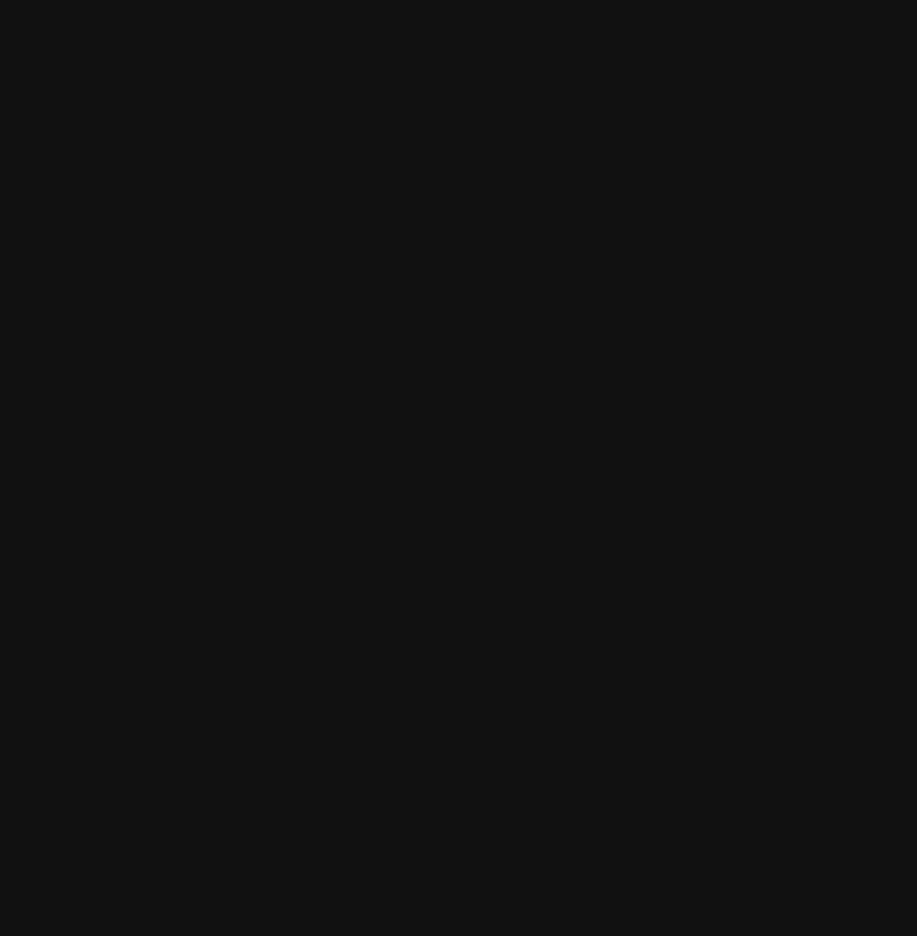
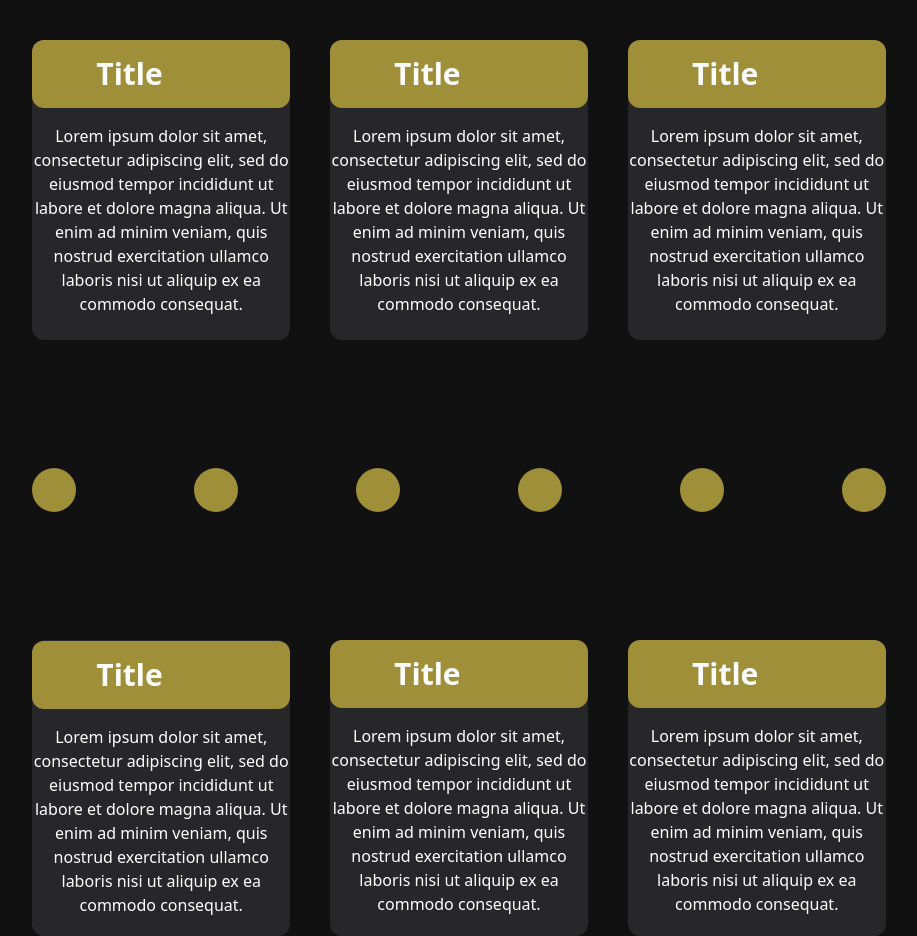
Before and after one commit to Rocklobster84/steph-codes-temp, a Next.js app: page / in a window 1280 px wide. Shown: the part 1960-2896 px from the top of the page, without its empty margins (181-1098 px from the left). Before the commit the page ends 1470 px from the top, so only its background shows below. Built offline with nearby package versions, Linux system fonts and the light colour scheme.

Commit message:
Created initial version of Experience component

```diff
--- a/app/page.tsx
+++ b/app/page.tsx
@@ -1,10 +1,11 @@
-import { Hero, MyWork } from "@/components"
+import { Hero, MyWork, Experience } from "@/components"
 
 export default function Home() {
   return (
     <main className="overflow-hidden">
       <Hero />
       <MyWork />
+      <Experience />
     </main>
   );
 }
--- /dev/null
+++ b/components/Experience.tsx
@@ -0,0 +1,108 @@
+"use client";
+import * as React from "react";
+
+function Experience() {
+  return (
+     <div className="flex flex-col mx-auto max-w-3/4 sm:max-w-3/4 md:max-w-3/4 lg:max-w-2/3">
+      <div className="shrink-0 self-end max-w-full h-0 border-white border-solid border-[1px] w-full sm:px" />
+      <div className="flex flex-nowrap gap-5 justify-between w-full max-md:max-w-full">
+        <div className="flex flex-col max-md:max-w-full">
+          <div className="flex gap-5 justify-between max-w-full w-[80px] md:w-[137px]">
+            <div className="shrink-0 border-white bg-white border-solid border-[1px] h-[100px] md:h-[168px] w-[1px]" />
+            <div className="shrink-0 border-white bg-white border-solid border-[1px] h-[100px] md:h-[168px] w-[1px]" />
+          </div>
+          <div className="flex flex-col self-end w-full max-w-[1325px] max-md:max-w-full">
+            <div className="titles self-start text-4xl font-bold text-white md:max-w-full md:text-6xl mt-10 uppercase">
+              Experience
+            </div>
+            <div className="self-start mt-3 text-2xl text-white md:max-w-full md:text-4xl uppercase">
+              TODO: SUBTITLE
+            </div>
+          <div className="flex flex-wrap gap-10 mt-32 w-full text-white max-w-[1319px] max-md:mt-10 max-md:max-w-full">
+            <div className="flex-1 pb-4 rounded-xl bg-zinc-800">
+              <div className="px-16 py-4 text-3xl font-bold whitespace-nowrap bg-accent rounded-xl max-md:px-5">
+                Title
+              </div>
+              <div className="mt-4 text-base font-extralight text-center">
+                Lorem ipsum dolor sit amet, consectetur adipiscing elit, sed do
+                eiusmod tempor incididunt ut labore et dolore magna aliqua. Ut
+                enim ad minim veniam, quis nostrud exercitation ullamco laboris
+                nisi ut aliquip ex ea commodo consequat.
+              </div>
+            </div>
+            <div className="flex-1 pb-6 rounded-xl bg-zinc-800">
+              <div className="z-10 px-16 py-4 mt-0 text-3xl font-bold whitespace-nowrap bg-accent rounded-xl max-md:px-5">
+                Title
+              </div>
+              <div className="mt-4 text-base font-extralight text-center">
+                Lorem ipsum dolor sit amet, consectetur adipiscing elit, sed do
+                eiusmod tempor incididunt ut labore et dolore magna aliqua. Ut
+                enim ad minim veniam, quis nostrud exercitation ullamco laboris
+                nisi ut aliquip ex ea commodo consequat.
+              </div>
+            </div>
+            <div className="flex-1 pb-4 rounded-xl bg-zinc-800">
+              <div className="px-16 py-4 text-3xl font-bold whitespace-nowrap bg-accent rounded-xl max-md:px-5">
+                Title
+              </div>
+              <div className="mt-4 text-base font-extralight text-center">
+                Lorem ipsum dolor sit amet, consectetur adipiscing elit, sed do
+                eiusmod tempor incididunt ut labore et dolore magna aliqua. Ut
+                enim ad minim veniam, quis nostrud exercitation ullamco laboris
+                nisi ut aliquip ex ea commodo consequat.
+              </div>
+            </div>
+          </div>
+          <div className="flex flex-col self-end mt-32 w-full max-w-[1484px] max-md:mt-10 max-md:max-w-full">
+            <div className="flex flex-wrap gap-5 justify-between items-start w-full max-w-[1382px] max-md:max-w-full">
+              <div className="flex shrink-0 w-11 h-11 bg-accent rounded-full" />
+              <div className="flex shrink-0 w-11 h-11 bg-accent rounded-full" />
+              <div className="flex shrink-0 w-11 h-11 bg-accent rounded-full" />
+              <div className="flex shrink-0 w-11 h-11 bg-accent rounded-full" />
+              <div className="flex shrink-0 w-11 h-11 bg-accent rounded-full" />
+              <div className="flex shrink-0 w-11 h-11 bg-accent rounded-full" />
+            </div>
+            <div className="flex flex-wrap gap-10 self-end mt-32 w-full text-white max-w-[1318px] max-md:mt-10 max-md:max-w-full">
+              <div className="flex-1 pt-px pb-4 rounded-xl bg-zinc-800">
+                <div className="px-16 py-4 text-3xl font-bold whitespace-nowrap bg-accent rounded-xl max-md:px-5">
+                  Title
+                </div>
+                <div className="mt-4 text-base font-extralight text-center">
+                  Lorem ipsum dolor sit amet, consectetur adipiscing elit, sed
+                  do eiusmod tempor incididunt ut labore et dolore magna aliqua.
+                  Ut enim ad minim veniam, quis nostrud exercitation ullamco
+                  laboris nisi ut aliquip ex ea commodo consequat.
+                </div>
+              </div>
+              <div className="flex-1 pb-5 rounded-xl bg-zinc-800">
+                <div className="z-10 px-16 py-4 text-3xl font-bold whitespace-nowrap bg-accent rounded-xl max-md:px-5">
+                  Title
+                </div>
+                <div className="mt-4 text-base font-extralight text-center">
+                  Lorem ipsum dolor sit amet, consectetur adipiscing elit, sed
+                  do eiusmod tempor incididunt ut labore et dolore magna aliqua.
+                  Ut enim ad minim veniam, quis nostrud exercitation ullamco
+                  laboris nisi ut aliquip ex ea commodo consequat.
+                </div>
+              </div>
+              <div className="flex-1 pb-4 rounded-xl bg-zinc-800">
+                <div className="px-16 py-4 text-3xl font-bold whitespace-nowrap bg-accent rounded-xl max-md:px-5">
+                  Title
+                </div>
+                <div className="mt-4 text-base font-extralight text-center">
+                  Lorem ipsum dolor sit amet, consectetur adipiscing elit, sed
+                  do eiusmod tempor incididunt ut labore et dolore magna aliqua.
+                  Ut enim ad minim veniam, quis nostrud exercitation ullamco
+                  laboris nisi ut aliquip ex ea commodo consequat.
+                </div>
+              </div>
+            </div>
+          </div>
+        </div>
+      </div>
+    </div>
+    </div>
+  );
+}
+
+export default Experience;
--- a/components/MyWork.tsx
+++ b/components/MyWork.tsx
@@ -53,7 +53,7 @@
               </div>
             </div>
 
-            <div className="flex self-end mt-20 text-white whitespace-nowrap max-md:mt-10">
+            <div className="flex self-end mt-20 mb-20 text-white whitespace-nowrap max-md:mt-10">
               <CustomButton
                 title="MORE"
                 btnType="button"
--- a/components/index.ts
+++ b/components/index.ts
@@ -1,9 +1,11 @@
 import Hero from './Hero';
 import MyWork from './MyWork';
 import Navbar from './Navbar';
+import Experience from './Experience'
 
 export {
   Hero,
   MyWork,
-  Navbar
+  Navbar,
+  Experience
 };
```
Also changed, not shown: 1 other file (tests, documents, lock files or other folders).
